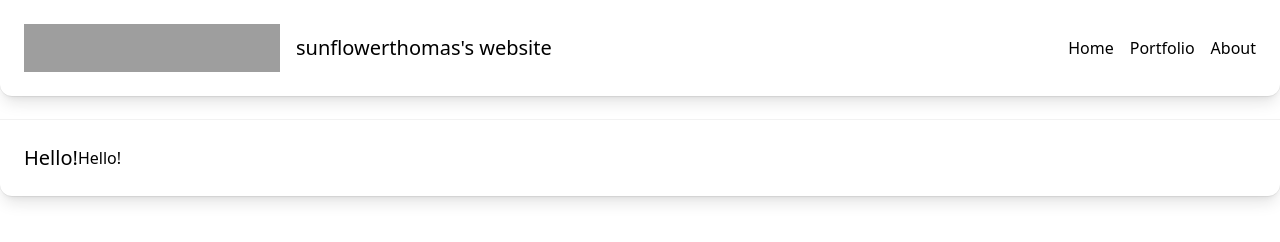
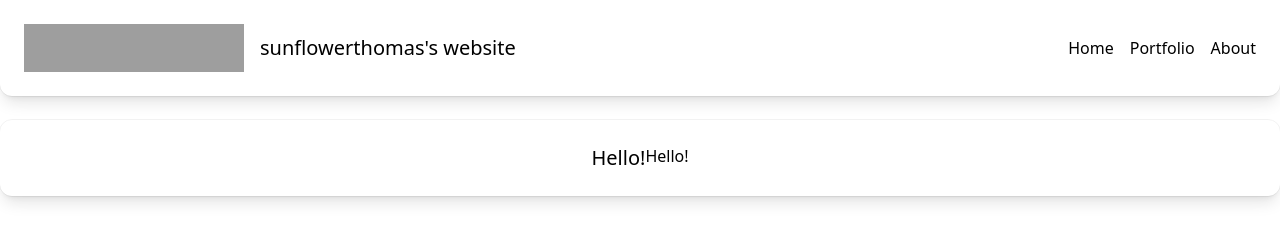
Before and after one commit to sunflowerthomas/website-redesign, a plain HTML site: page index.html in a window 1280 px wide. Drawn offline with nearby package versions, Linux system fonts and the light colour scheme; grey boxes are pictures that could not be loaded.

Commit message:
changes to index

```diff
--- a/index.html
+++ b/index.html
@@ -8,7 +8,7 @@
     </head>
     <body>
         <div class="mx-auto flex items-center gap-x-4 rounded-b-xl bg-white p-6 shadow-lg outline outline-black/5 dark:bg-slate-800 dark:shadow-none dark:-outline-offset-1 dark:outline-white/10">
-            <img class="size-12 shrink-0 w-64" src="https://hc-cdn.hel1.your-objectstorage.com/s/v3/846a28d9a7a305aa8a58a3b6179e7cab56589cdb_image.png" alt="sunflowerthomas" />
+            <img class="size-12 shrink-0 w-55" src="https://hc-cdn.hel1.your-objectstorage.com/s/v3/846a28d9a7a305aa8a58a3b6179e7cab56589cdb_image.png" alt="sunflowerthomas" />
             <h1 class="text-xl font-medium text-black dark:text-white">sunflowerthomas's website</h1>
             <div class="absolute m-4 right-0 justify-end flex justify-evenly">
                 <div>
@@ -22,10 +22,9 @@
                 </div>
             </div>
         </div><br>
-        <div class="mx-auto flex items-center rounded-b-xl bg-white p-6 shadow-lg outline outline-black/5 dark:bg-slate-800 dark:shadow-none dark:-outline-offset-1 dark:outline-white/10">
-            <h1 class="text-xl font-medium text-black dark:text-white">Hello!</h1><br>
-            <p class="right-0">Hello!</p>
-
+        <div class="mx-auto flex justify-center rounded-xl bg-gray p-6 shadow-lg outline outline-black/5 dark:bg-slate-800 dark:shadow-none dark:-outline-offset-1 dark:outline-white/10">
+            <h1 class="text-xl text-black dark:text-white top-0 text-center">Hello!</h1><br>
+            <p class="bottom-0 text-center">Hello!</p>
         </div>
     </body>
 </html>
```
